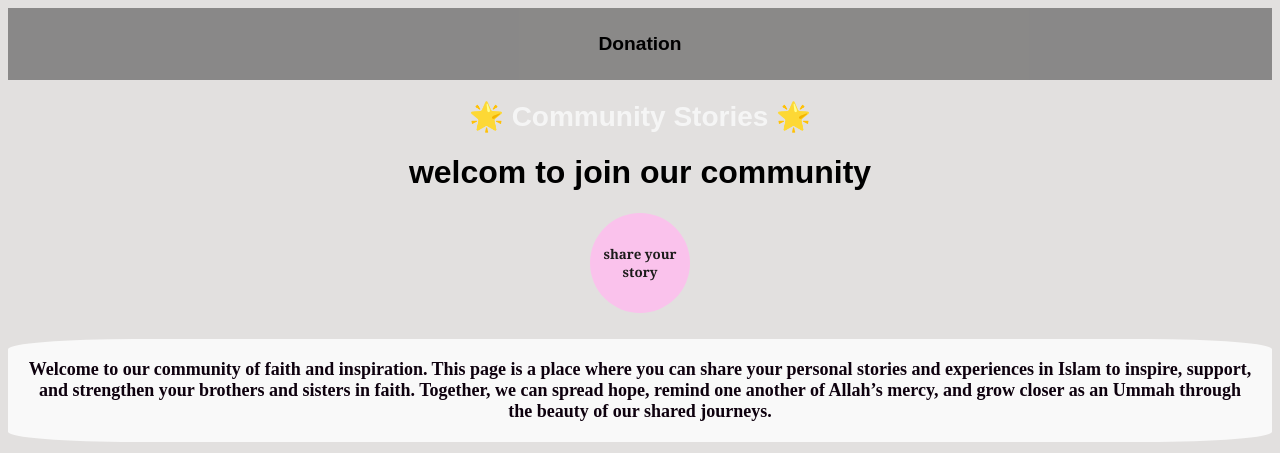
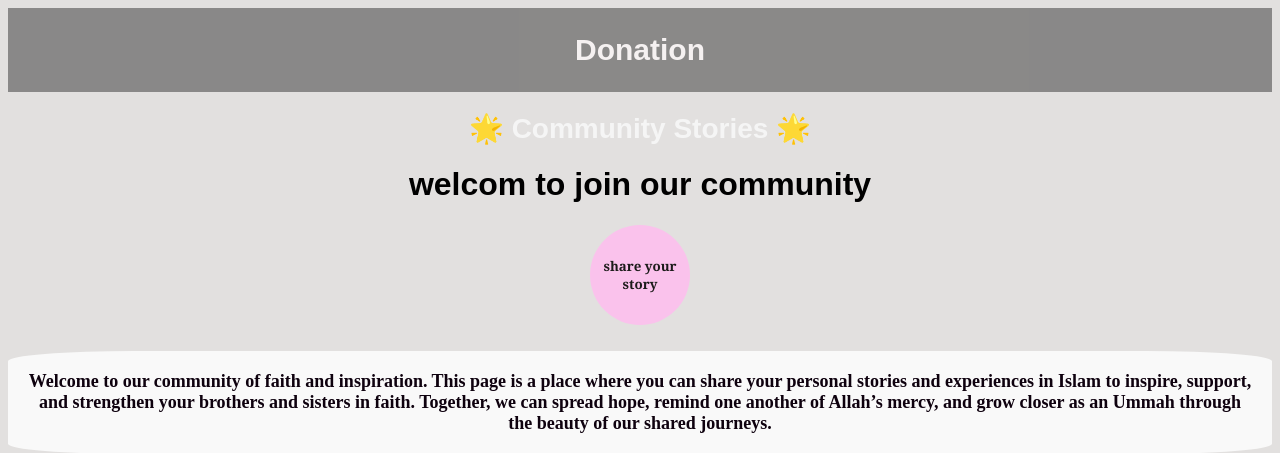
Before and after one commit to ENSIA-AI/LifeStart, a PHP site: page / in a window 1280 px wide. Shown: the top 453 px of the page. Run offline with PHP 8.4, Linux system fonts and the light colour scheme.

Commit message:
Update style.css

```diff
--- a/StoryLand/style.css
+++ b/StoryLand/style.css
@@ -1,4 +1,4 @@
-body {
+ body {
   background-image: url(nick-fewings-ZcBY_mxVBCE-unsplash.jpg);
   font-family: Arial, sans-serif;
   background-size: cover;
@@ -115,21 +115,23 @@
 }
 
 .donationbtn {
-  color: black;
+  color: rgb(245, 241, 241);
   display: flex;
   transition: color;
   text-decoration: none;
   font-weight: bold;
-  font-size: larger;
+  font-size: 30px;
+  text-align:left;
   padding: 10px 60px;
   transition: all 0.3s ease;
-  transform-origin: center;
+  transform-origin: left;
 }
 
 .donationbtn:hover {
 
   color: #81C995;
-  transform: scale(1.2);
+  transform: translateX( 20px);
+
 
 }
 
@@ -566,5 +568,4 @@
     font-weight: bolder;
 
   }
-
 }
```
